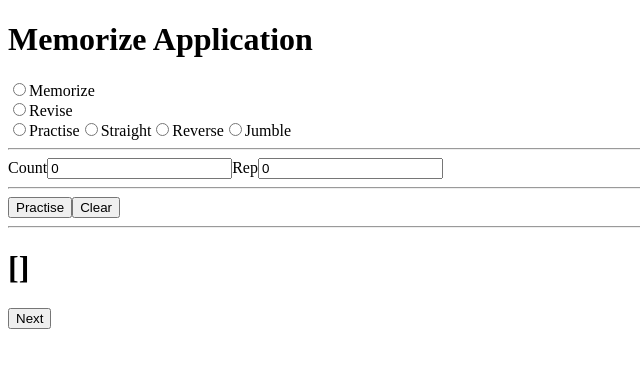
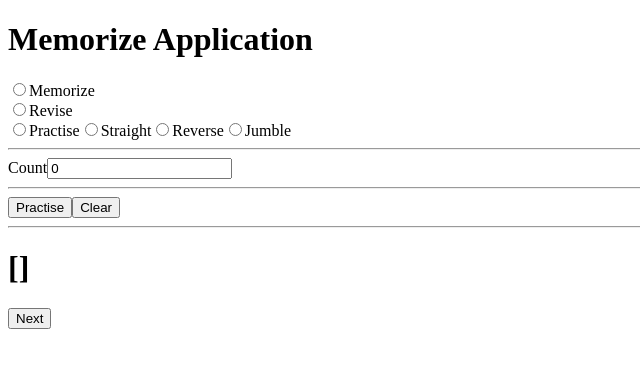
Before and after one commit to jiwantproj001/mem-app, a Vue app: page / in a window 1280 px wide. Shown: the top 368 px of the page, without its empty margins (0-640 px from the left). Built offline with nearby package versions, Linux system fonts and the light colour scheme.

Commit message:
Add feature Show Repitition Input only when Practise is Selected

```diff
--- a/src/components/Memorize.vue
+++ b/src/components/Memorize.vue
@@ -16,8 +16,8 @@
         <hr>
         <label for="practise">Count</label>
         <input type="number" v-model="count">
-        <label for="practise">Rep</label>
-        <input type="number" v-model="rep">
+        <label v-if="showRep" for="practise">Rep</label>
+        <input v-if="showRep" type="number" v-model="rep">
 
         <hr>
         <button type="button" @click="setPractise">Practise</button>
@@ -41,6 +41,7 @@ export default {
             practise: null,
             count: 0,
             rep: 0,
+            showRep: false,
             practiseArray: [],
             practiseIndex: 0,
         }
@@ -116,6 +117,15 @@ export default {
             return pracArr
         }
     },
+    watch: {
+        type: function(val){
+            if(val === 'practise'){
+                this.showRep = true
+            } else {
+                this.showRep = false
+            }
+        }
+    }
 }
 </script>
 
```
